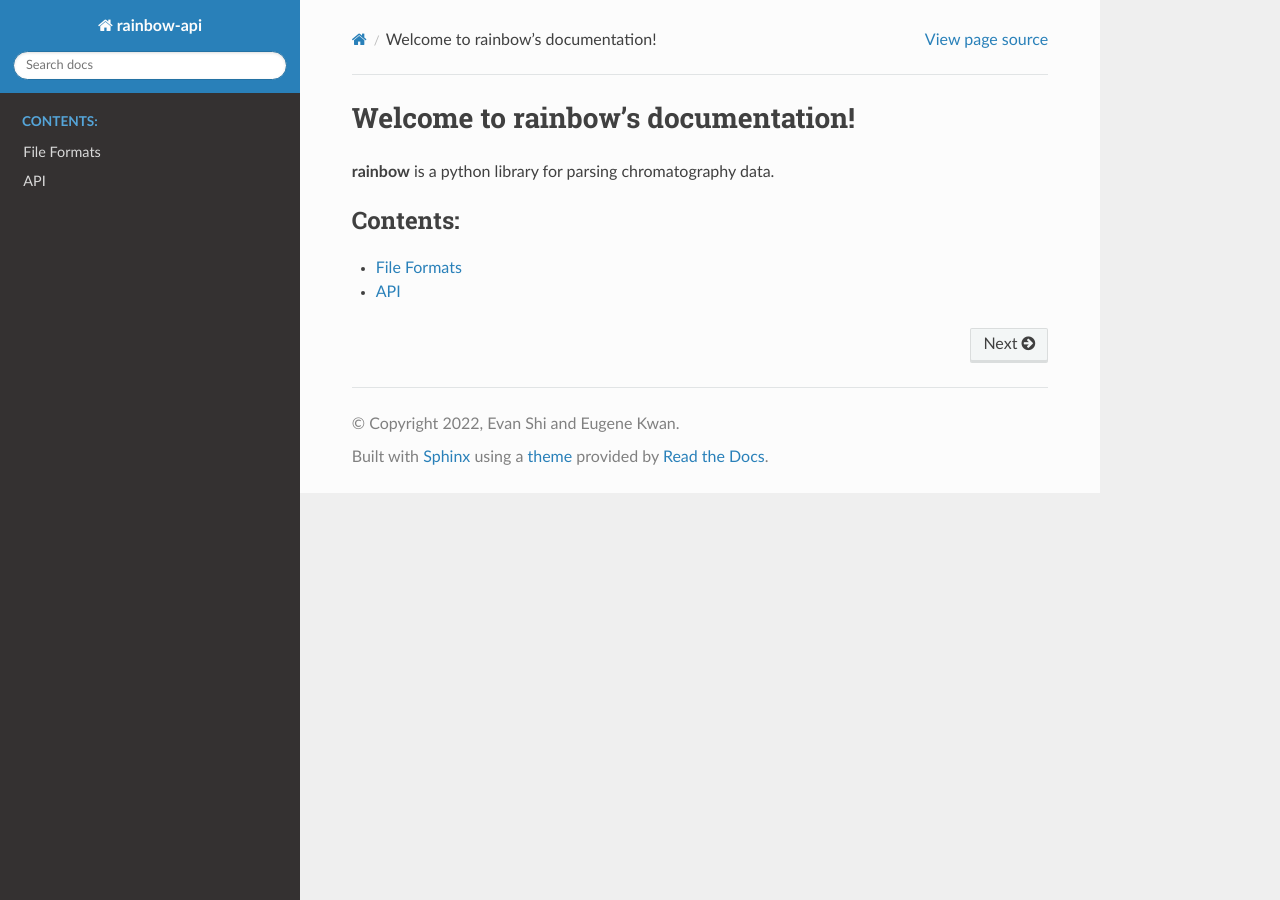
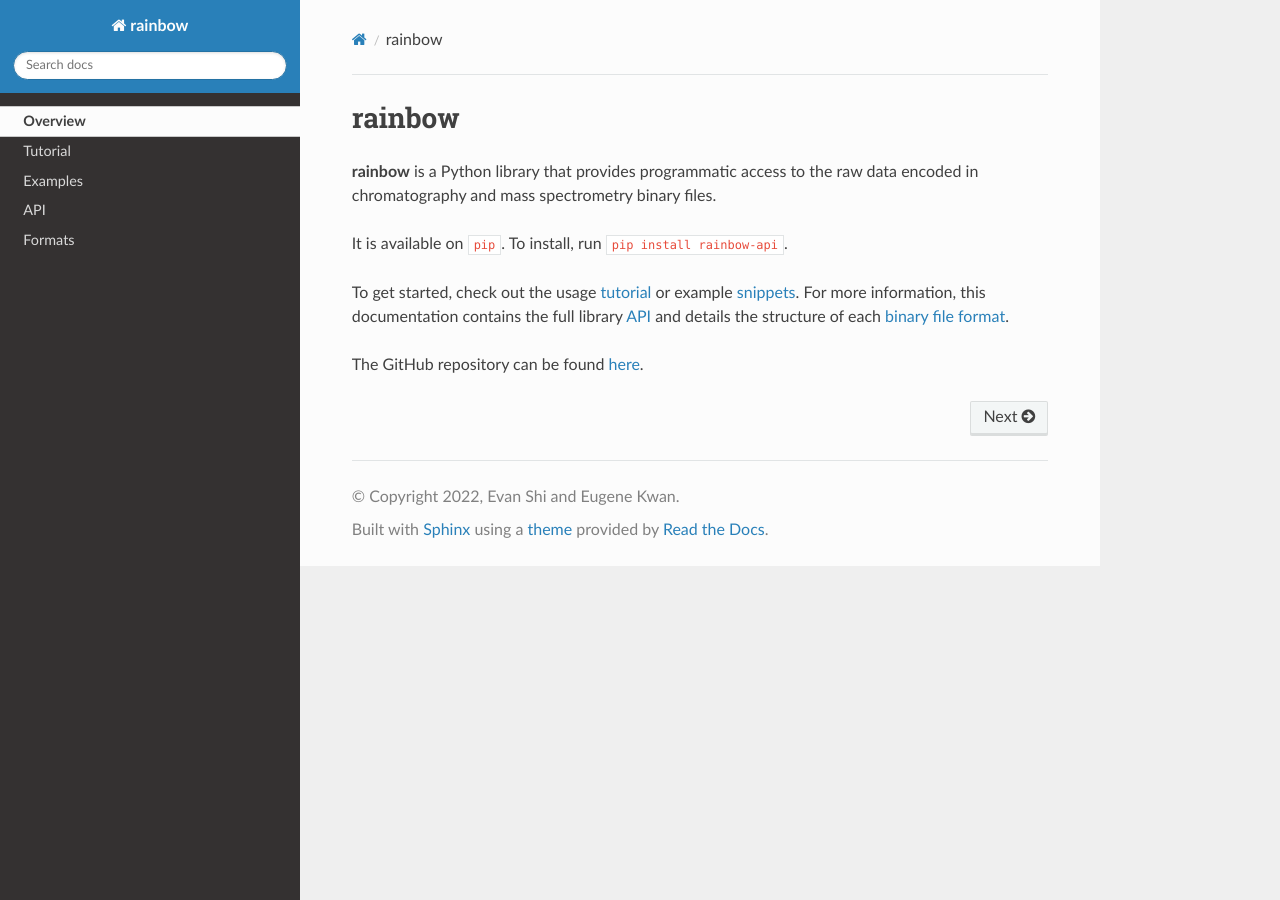
Before and after one commit to evanyeyeye/rainbow, a Sphinx documentation site: the page built from docs/index.rst, in a window 1280 px wide. Built offline with Sphinx 7.4.7 and the Read the Docs theme 2.0.0, drawn with Linux system fonts in a browser that asks for light colours.

Commit message:
Add overview, tutorial, and examples to docs

```diff
--- a/docs/api.rst
+++ b/docs/api.rst
@@ -1,3 +1,5 @@
+.. _api:
+
 API
 ==============
 
--- a/docs/conf.py
+++ b/docs/conf.py
@@ -1,4 +1,4 @@
-project = 'rainbow-api'
+project = 'rainbow'
 copyright = '2022, Evan Shi and Eugene Kwan'
 author = 'Evan Shi and Eugene Kwan'
 release = '1.0'
@@ -12,6 +12,7 @@ extensions = [
 
 autosummary_generate = True
 add_module_names = False
+html_show_sourcelink = False
 autodoc_member_order = "bysource"
 autodoc_default_options = {
     'members': True,
--- a/docs/files.rst
+++ b/docs/formats.rst
@@ -1,5 +1,7 @@
-File Formats
-============
+.. _formats:
+
+Binary File Formats
+===================
 
 This section describes the binary files from the following vendors.
 
--- a/docs/index.rst
+++ b/docs/index.rst
@@ -1,11 +1,20 @@
-Welcome to rainbow's documentation!
-===================================
+rainbow
+=======
 
-**rainbow** is a python library for parsing chromatography data.
+**rainbow** is a Python library that provides programmatic access to the raw data encoded in chromatography and mass spectrometry binary files.
+
+It is available on :code:`pip`. To install, run :code:`pip install rainbow-api`.
+
+To get started, check out the usage :ref:`tutorial <tutorial>` or example :ref:`snippets <examples>`. For more information, this documentation contains the full library :ref:`API` and details the structure of each :ref:`binary file format <formats>`.
+
+The GitHub repository can be found `here <https://github.com/evanyeyeye/rainbow>`_.
 
 .. toctree::
-   :maxdepth: 1
-   :caption: Contents:
+   :hidden:
+   :titlesonly:
 
-   files
+   Overview <self>
+   tutorial
+   Examples <examples>
    api
+   Formats <formats>
```
Also changed, not shown: docs/examples.rst (added, +52 -0 lines), docs/tutorial.rst (added, +78 -0 lines).
